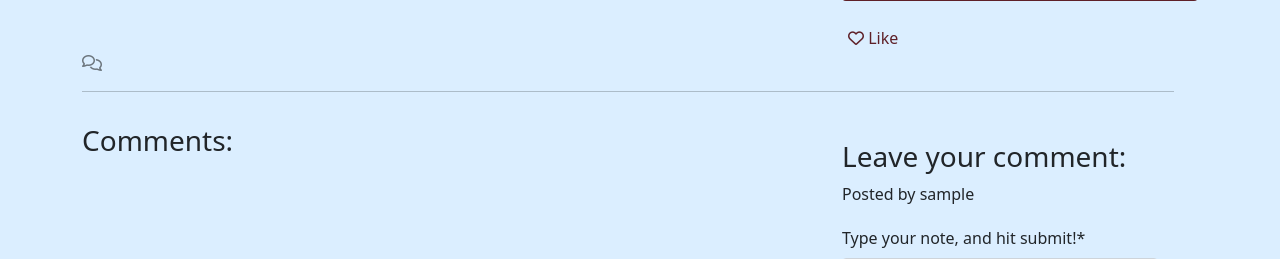
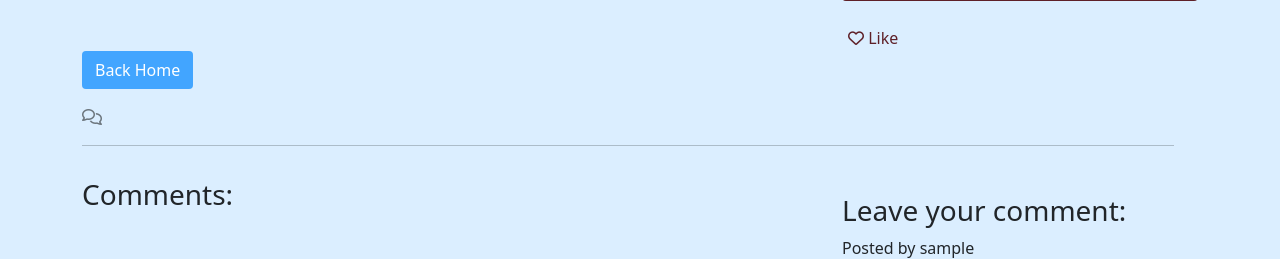
Before and after one commit to zabokaa/vina, a Django app: template blog/templates/blog/post_detail.html in a window 1280 px wide. Shown: the part 816-1075 px from the top of the page. Run offline with Django 4.2, Linux system fonts and the light colour scheme; the template is opened without the code that fills it: values that come from a table or form of the project are taken from there, others are empty; the visitor is signed in with stand-in values (Sample User, id 1); parts of the project's set-up code (start-up, migrations or seed data) failed here and were passed over; some libraries are stand-ins or nearby versions; some web fonts are replaced.

Commit message:
add navigation btn on wine post sites

```diff
--- a/blog/templates/blog/post_detail.html
+++ b/blog/templates/blog/post_detail.html
@@ -24,6 +24,7 @@
                     {{ post.content | safe }}
                 </p>
             </div>
+
         </div>
         <div class="col-md-4">
           <div class="card mb-4 mt-3 card-body card-text top details-card">
@@ -42,6 +43,7 @@
           <!-- Display like button -->
         <div class="row">
           <div class="col-12">
+
               <form method="post" action="{% url 'like_post' post.id %}">
                   {% csrf_token %}
                   <button class="btn-like" type="submit">
@@ -58,7 +60,11 @@
 
     <!-- Display number of comments -->
   <div class="row">
+    <div class="col-12 mb-3">
+      <a href="{% url 'blog' %}" class="btn btn-signup">Back Home</a>
+    </div>
     <div class="col-12">
+
       <strong class="text-secondary">
         <i class="far fa-comments"></i> {{ comment_count }}
       </strong>
```
Also changed, not shown: static/css/style.css (+0 -12 lines).
